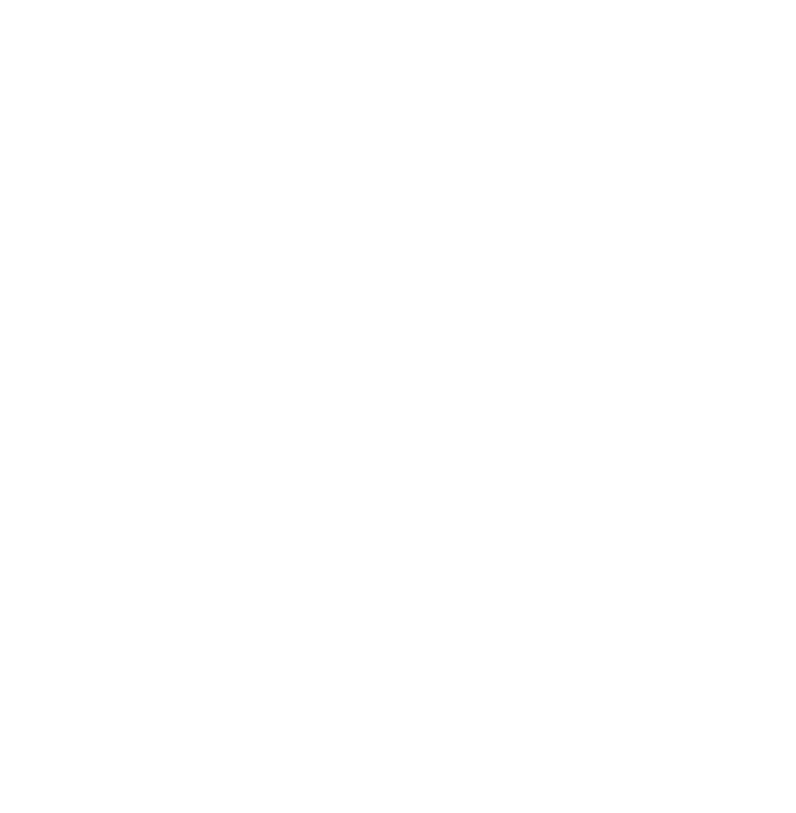
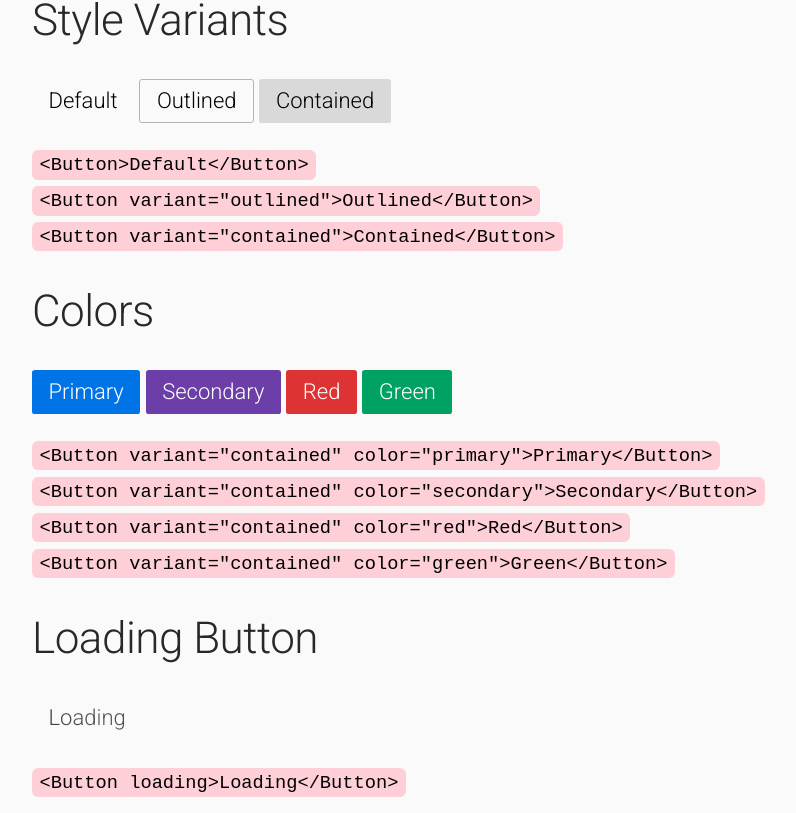
Before and after one commit to brti-dev/brti.dev, a Next.js app: page /components/button in a window 1280 px wide. Before the commit this address had no page. Shown: the part 587-1400 px from the top of the page, without its empty margins (100-896 px from the left). Before the commit the page ends 800 px from the top, so only its background shows below. Built offline with nearby package versions, Linux system fonts and the light colour scheme.

Commit message:
Button slight style change and UI component doc

```diff
--- /dev/null
+++ b/pages/components/button.tsx
@@ -0,0 +1,87 @@
+import Layout from '@/components/Layout'
+import Button from '@/components/Button'
+
+const mapProps = (props): string => {
+    if (!props) return ''
+    let propString = ''
+    for (const [key, value] of Object.entries(props)) {
+        if (value === true) {
+            propString += ` ${key}`
+        } else {
+            propString += ` ${key}="${value}"`
+        }
+    }
+
+    return propString
+}
+
+const ButtonCode = ({ children, ...props }) => {
+    return (
+        <code>
+            &lt;Button
+            {mapProps(props)}&gt;
+            {children}&lt;/Button&gt;
+        </code>
+    )
+}
+
+export default function Foo() {
+    return (
+        <Layout>
+            <h1>Button</h1>
+            <p>Buttons trigger actions when clicked.</p>
+            <h2>Style Variants</h2>
+            <Button>Default</Button>{' '}
+            <Button variant="outlined">Outlined</Button>{' '}
+            <Button variant="contained">Contained</Button>{' '}
+            <p>
+                <ButtonCode>Default</ButtonCode>
+                <br />
+                <ButtonCode variant="outlined">Outlined</ButtonCode>
+                <br />
+                <ButtonCode variant="contained">Contained</ButtonCode>
+            </p>
+            <h2>Colors</h2>
+            <Button variant="contained" color="primary">
+                Primary
+            </Button>{' '}
+            <Button variant="contained" color="secondary">
+                Secondary
+            </Button>{' '}
+            <Button variant="contained" color="red">
+                Red
+            </Button>{' '}
+            <Button variant="contained" color="green">
+                Green
+            </Button>{' '}
+            <p>
+                <ButtonCode variant="contained" color="primary">
+                    Primary
+                </ButtonCode>
+                <br />
+                <ButtonCode variant="contained" color="secondary">
+                    Secondary
+                </ButtonCode>
+                <br />
+                <ButtonCode variant="contained" color="red">
+                    Red
+                </ButtonCode>
+                <br />
+                <ButtonCode variant="contained" color="green">
+                    Green
+                </ButtonCode>
+            </p>
+            <h2>Loading Button</h2>
+            <Button loading>Loading</Button>
+            <p>
+                <ButtonCode loading>Loading</ButtonCode>
+            </p>
+            <h2>Anchor Button</h2>
+            <Button to="/home">Home</Button>
+            <p>
+                Add <code>to</code> prop to create a button-like link.
+            </p>
+            <ButtonCode to="/home">Home</ButtonCode>
+        </Layout>
+    )
+}
--- a/styles/global.scss
+++ b/styles/global.scss
@@ -237,7 +237,7 @@ button,
 .input,
 .button {
     outline: none;
-    line-height: 1.5;
+    line-height: 2em;
     padding: 0 0.75rem;
     font-size: 1rem;
     font-weight: 300;
@@ -268,7 +268,7 @@ button,
     vertical-align: middle;
     align-items: center;
     cursor: pointer;
-    background-color: transparent;
+    background: transparent;
 
     svg {
         margin-right: 0.5em;
@@ -292,12 +292,12 @@ button,
     &.variant-outlined,
     &.variant-link {
         &:hover {
-            background-color: var(--color-surface);
+            background: var(--color-surface);
         }
     }
 
     &.variant-text {
-        &:hover {
+        &:hover:not(:focus) {
             box-shadow: none;
         }
     }
@@ -309,31 +309,42 @@ button,
 
     &.variant-contained {
         &.color-default {
-            background-color: var(--color-surface);
+            background: var(--color-surface);
             &:hover {
-                background-color: var(--color-surface-hover);
+                background: var(--color-surface-hover);
             }
         }
 
         &.color-primary {
-            background-color: $color-primary-light;
+            background: var(--color-primary);
             color: white;
             &:hover {
-                background-color: $color-primary-hover-light;
+                background: var(--color-primary-hover);
             }
         }
 
         &.color-secondary {
-            background-color: $color-secondary;
+            background: var(--color-secondary);
             color: white;
             &:hover {
-                background-color: $color-secondary-hover;
+                background: var(--color-secondary-hover);
             }
+        }
+
+        &.color-red {
+            background: $red;
+            color: white;
+        }
+
+        &.color-green {
+            background: $green;
+            color: white;
         }
     }
 
     &.variant-outlined {
-        box-shadow: var(--color-comment) 0px 0px 0px 1px;
+        line-height: calc(2em - 2px);
+        border: 1px solid var(--color-comment);
     }
 
     &[data-loading='true'] {
```
